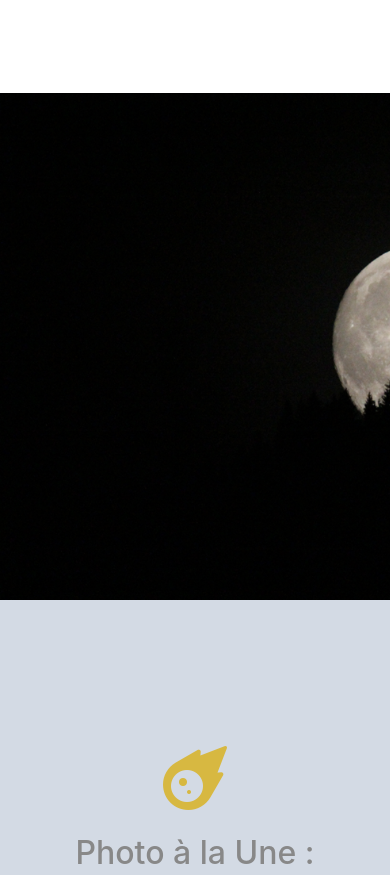
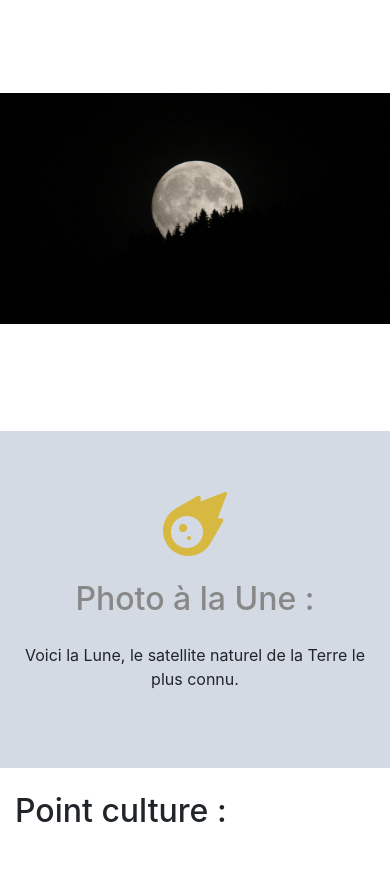
Before and after one commit to BoBNewz/BoBNewz.github.io, a plain HTML site: page index.html in a window 390 px wide. Shown: the part 1768-2643 px from the top of the page. Drawn offline with nearby package versions, Linux system fonts and the light colour scheme.

Commit message:
Add files via upload

```diff
--- a/css/styles.css
+++ b/css/styles.css
@@ -76,3 +76,13 @@ footer a:hover{
 }
 a.irekt{color: gray; font-style: italic; text-decoration: none;}
 a.irekt:hover{background-color: #CDD4D3}
+@media (max-width: 768px) {
+	.PhotoUne{
+		background-size:100%;
+		min-height: 40vh;
+	}
+	.AnnoncePhotoUne{
+	min-height: 40vh;
+	background-color: #d3dae4;
+}
+}
```
Also changed, not shown: img/logo.jpg.
